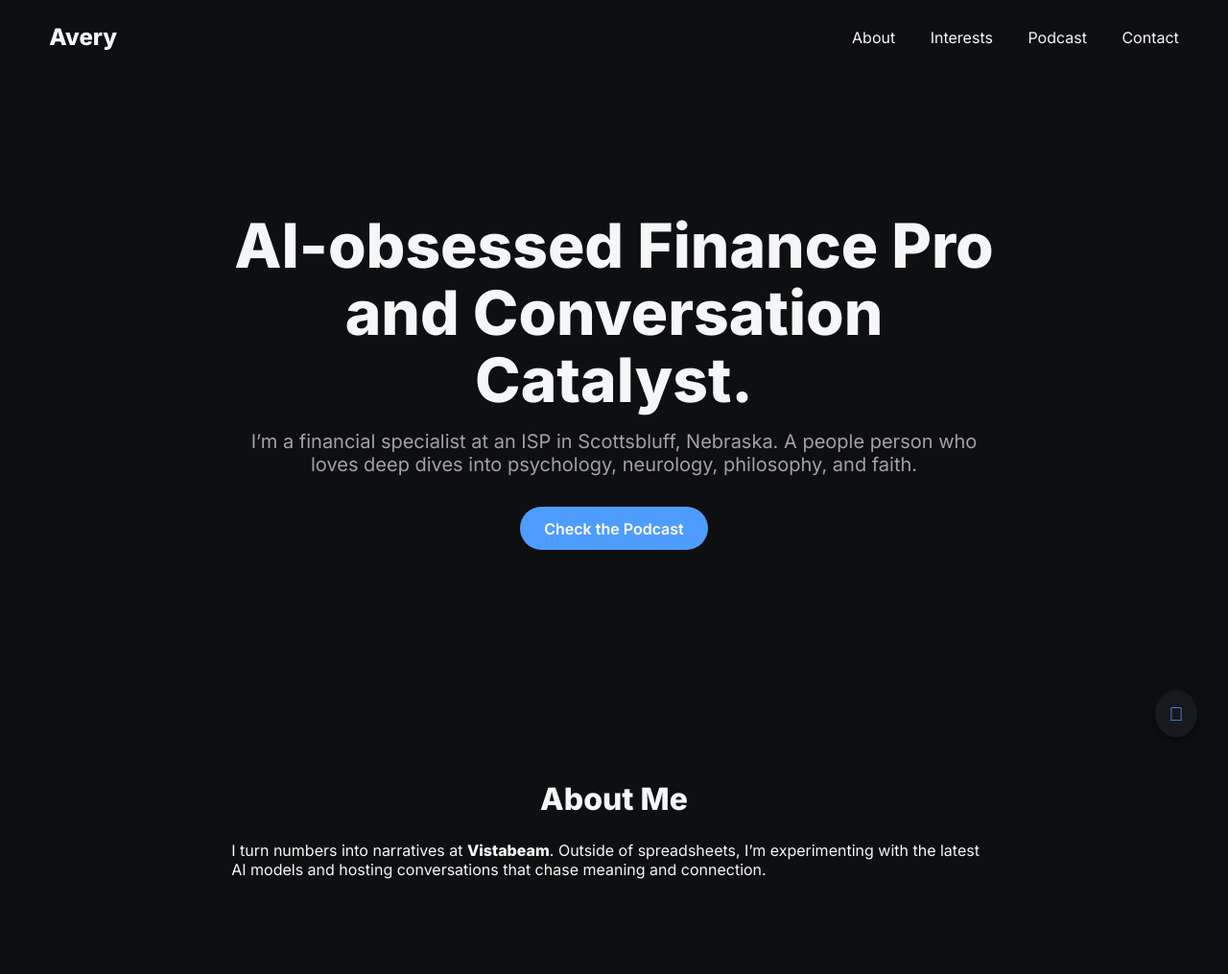
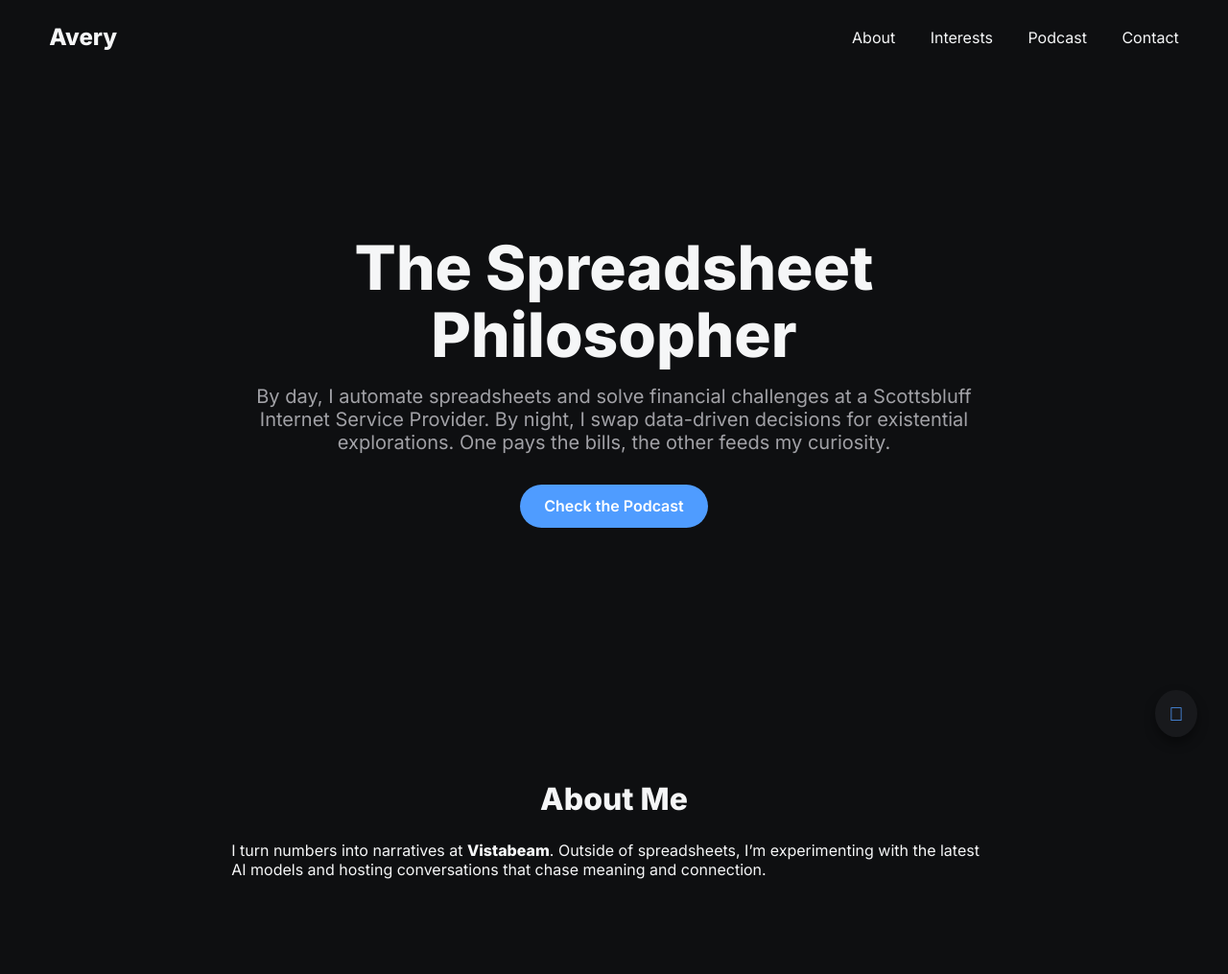
Before and after one commit to DatFatPanda03/averywicker-site, a plain HTML site: page index.html in a window 1280 px wide. Shown: the top 1015 px of the page at 96% size. Drawn offline with Linux system fonts and the light colour scheme.

Commit message:
Update index.html

```diff
--- a/index.html
+++ b/index.html
@@ -70,8 +70,8 @@
   </header>
 
   <section class="hero fade-in" style="--delay:0s">
-    <h2>AI-obsessed Finance Pro<br>and Conversation Catalyst.</h2>
-    <p>I’m a financial specialist at an ISP in Scottsbluff, Nebraska. A people person who loves deep dives into psychology, neurology, philosophy, and faith.</p>
+    <h2>The Spreadsheet Philosopher</h2>
+    <p>By day, I automate spreadsheets and solve financial challenges at a Scottsbluff Internet Service Provider. By night, I swap data-driven decisions for existential explorations. One pays the bills, the other feeds my curiosity.</p>
     <button class="button" onclick="document.getElementById('podcast').scrollIntoView({behavior:'smooth'})">Check the Podcast</button>
   </section>
 
```
